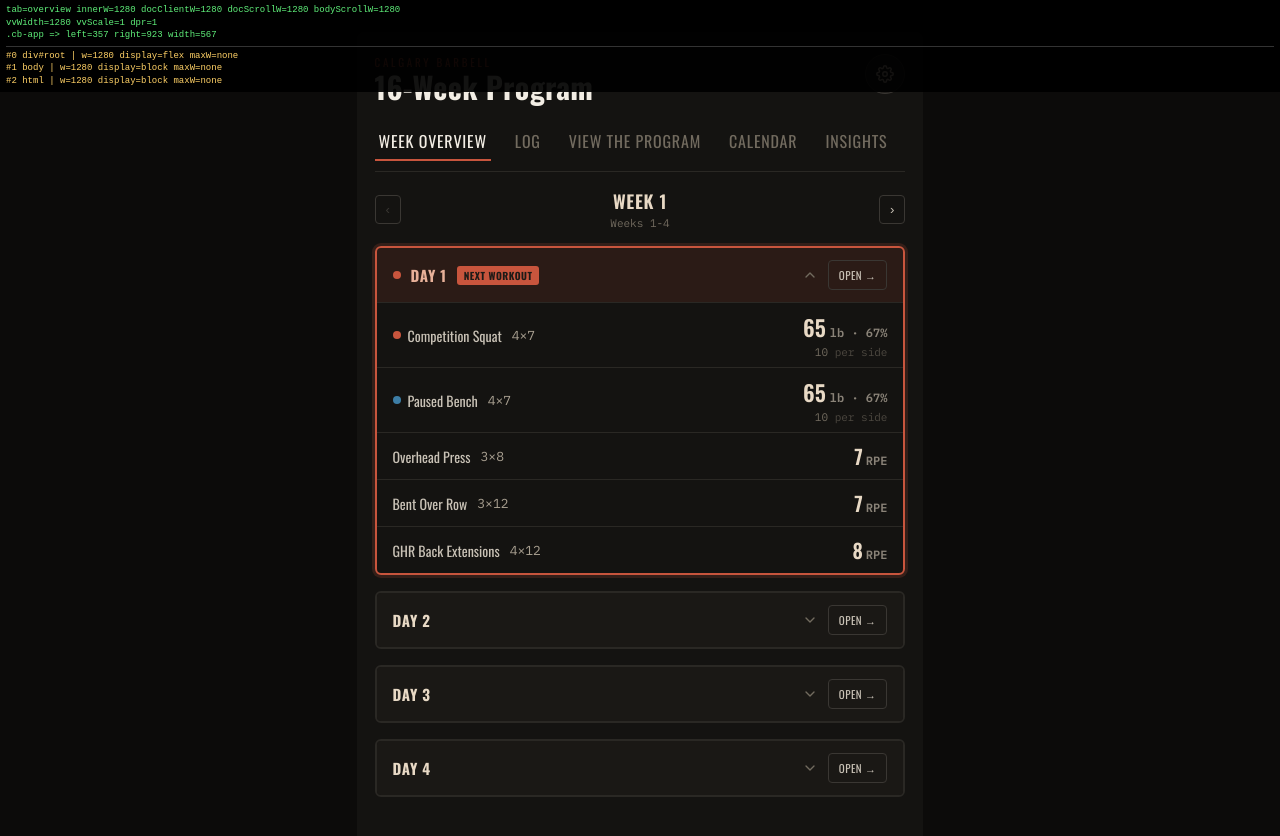
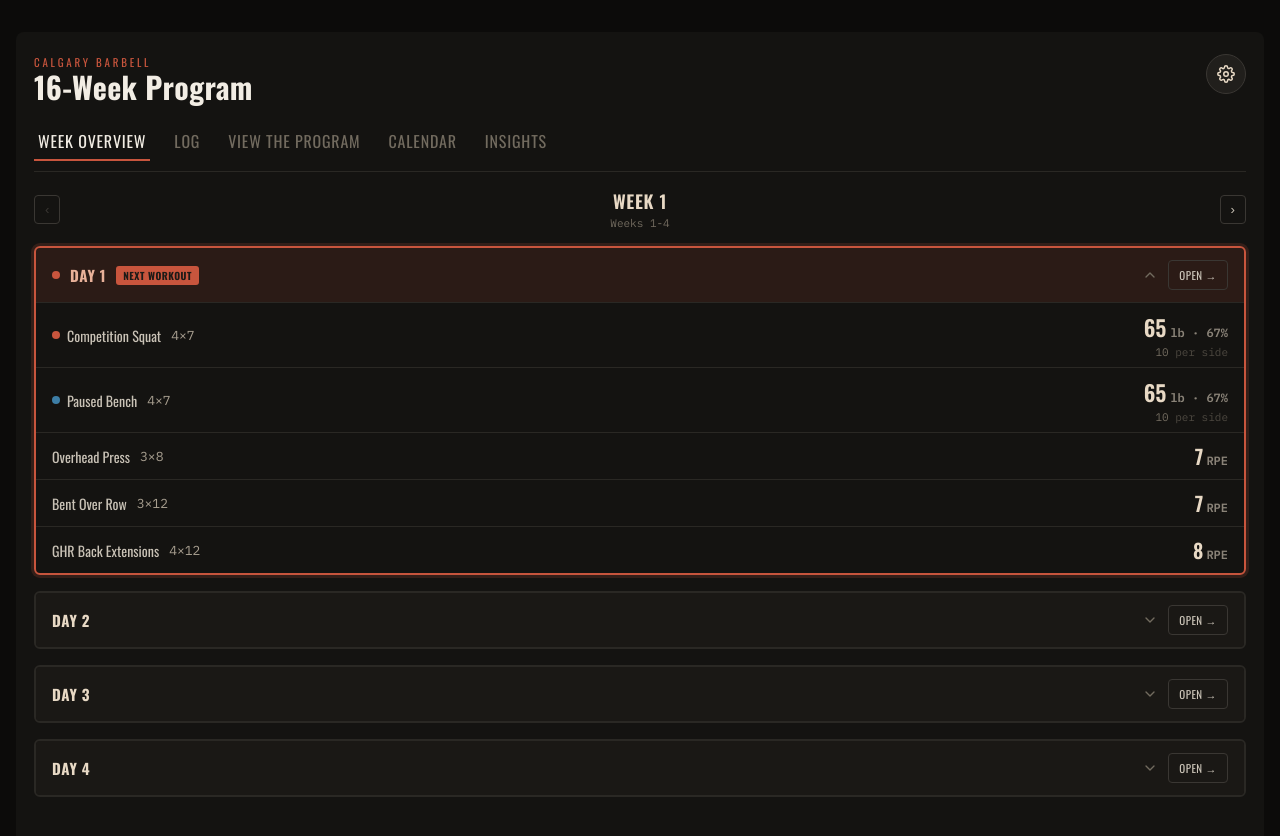
Before and after one commit to jackw91/CBB_App_V3, a React (Vite) app: page / in a window 1280 px wide. Shown: the top 836 px of the page. Built offline with nearby package versions, Linux system fonts and the light colour scheme.

Commit message:
Update App.jsx

```diff
--- a/src/App.jsx
+++ b/src/App.jsx
@@ -2105,6 +2105,8 @@
         borderRadius: 8,
         position: "relative",
         maxWidth: "100%",
+        width: "100%",
+        boxSizing: "border-box",
         overflowX: "hidden",
       }}
       className="cb-app"
@@ -2395,99 +2397,6 @@
           onClose={() => setHistoryExercise(null)}
         />
       )}
-
-      {/* TEMPORARY diagnostic overlay — safe to delete once the mobile
-          compression issue is tracked down. Shows live viewport/overflow
-          numbers directly on screen so they can be read off a real phone
-          without needing DevTools. */}
-      <DebugOverlay mode={mode} />
     </div>
   );
 }
-
-function DebugOverlay({ mode }) {
-  const [stats, setStats] = useState(null);
-  useEffect(() => {
-    const read = () => {
-      const appEl = document.querySelector(".cb-app");
-      const appRect = appEl ? appEl.getBoundingClientRect() : null;
-
-      const chain = [];
-      let el = appEl ? appEl.parentElement : null;
-      let depth = 0;
-      while (el && depth < 8) {
-        const cs = window.getComputedStyle(el);
-        const r = el.getBoundingClientRect();
-        const cls = el.className && typeof el.className === "string" ? "." + el.className.trim().split(/\s+/).join(".") : "";
-        chain.push({
-          label: el.tagName.toLowerCase() + (el.id ? "#" + el.id : "") + cls,
-          width: Math.round(r.width),
-          display: cs.display,
-          maxWidth: cs.maxWidth,
-          transform: cs.transform && cs.transform !== "none" ? cs.transform : "",
-        });
-        el = el.parentElement;
-        depth++;
-      }
-
-      setStats({
-        mode,
-        innerWidth: window.innerWidth,
-        docClientWidth: document.documentElement.clientWidth,
-        docScrollWidth: document.documentElement.scrollWidth,
-        bodyScrollWidth: document.body.scrollWidth,
-        vvWidth: window.visualViewport ? Math.round(window.visualViewport.width) : null,
-        vvScale: window.visualViewport ? Math.round(window.visualViewport.scale * 1000) / 1000 : null,
-        dpr: window.devicePixelRatio,
-        appLeft: appRect ? Math.round(appRect.left) : null,
-        appRight: appRect ? Math.round(appRect.right) : null,
-        appWidth: appRect ? Math.round(appRect.width) : null,
-        chain,
-      });
-    };
-    read();
-    const id = setInterval(read, 400);
-    window.addEventListener("resize", read);
-    if (window.visualViewport) window.visualViewport.addEventListener("resize", read);
-    return () => {
-      clearInterval(id);
-      window.removeEventListener("resize", read);
-      if (window.visualViewport) window.visualViewport.removeEventListener("resize", read);
-    };
-  }, [mode]);
-
-  if (!stats) return null;
-  return (
-    <div
-      style={{
-        position: "fixed",
-        top: 0,
-        left: 0,
-        right: 0,
-        zIndex: 999999,
-        maxHeight: "45vh",
-        overflowY: "auto",
-        background: "rgba(0,0,0,0.92)",
-        color: "#5fef7a",
-        fontFamily: "monospace",
-        fontSize: 9,
-        lineHeight: 1.4,
-        padding: "4px 6px",
-        pointerEvents: "auto",
-      }}
-    >
-      <div style={{ whiteSpace: "pre-wrap" }}>
-        {`tab=${stats.mode} innerW=${stats.innerWidth} docClientW=${stats.docClientWidth} docScrollW=${stats.docScrollWidth} bodyScrollW=${stats.bodyScrollWidth}
-vvWidth=${stats.vvWidth} vvScale=${stats.vvScale} dpr=${stats.dpr}
-.cb-app => left=${stats.appLeft} right=${stats.appRight} width=${stats.appWidth}`}
-      </div>
-      <div style={{ marginTop: 4, borderTop: "1px solid #333", paddingTop: 3 }}>
-        {stats.chain.map((c, i) => (
-          <div key={i} style={{ color: "#ffd166", whiteSpace: "pre-wrap" }}>
-            {`#${i} ${c.label} | w=${c.width} display=${c.display} maxW=${c.maxWidth}${c.transform ? " transform=" + c.transform : ""}`}
-          </div>
-        ))}
-      </div>
-    </div>
-  );
-}
```
